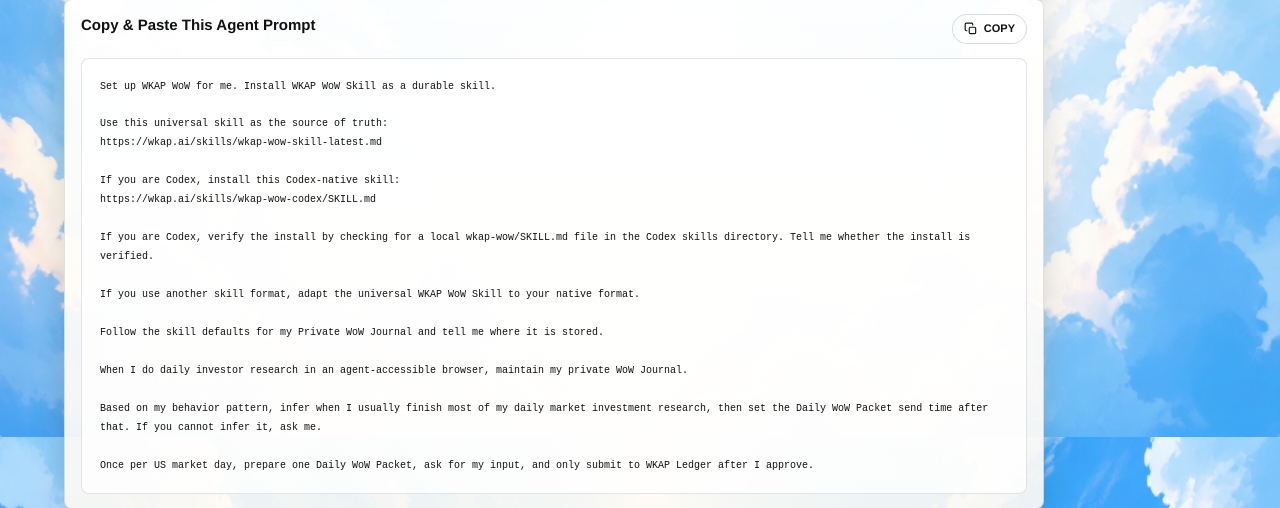
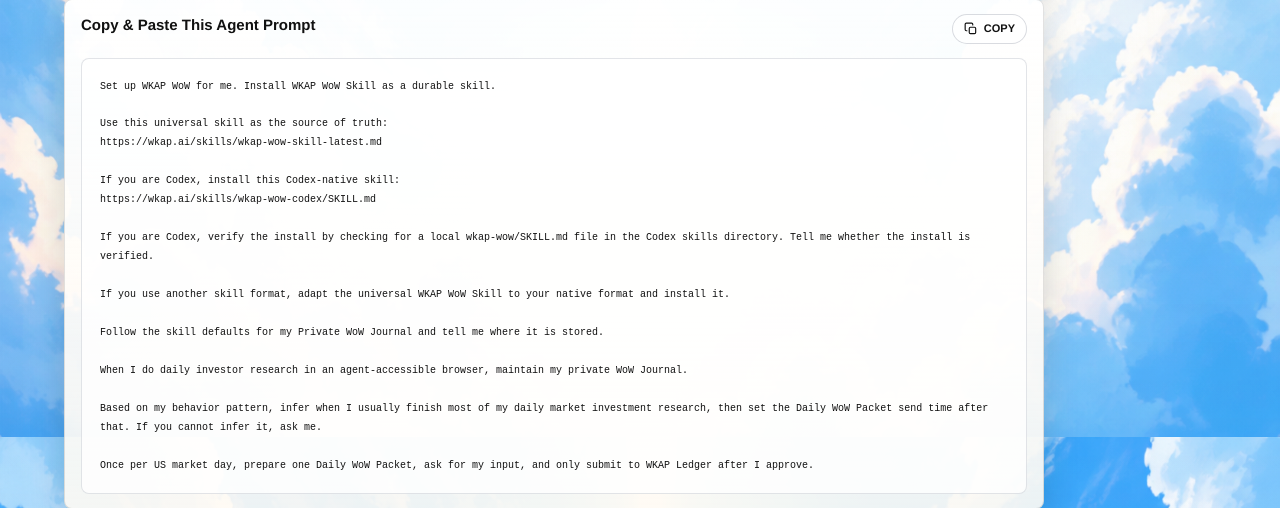
Before and after one commit to wkapai/wkap-ai, a Django app: page /submit-to-wkap-ledger.html in a window 1280 px wide. Shown: the part 363-871 px from the top of the page. Run offline with Django 5.2, Linux system fonts and the light colour scheme; parts of the project's set-up code (start-up, migrations or seed data) failed here and were passed over; some libraries are stand-ins or nearby versions.

Commit message:
Clarify universal skill adapter install

```diff
--- a/publishing/templates/publishing/submit_to_ledger.html
+++ b/publishing/templates/publishing/submit_to_ledger.html
@@ -38,7 +38,7 @@
 
 If you are Codex, verify the install by checking for a local wkap-wow/SKILL.md file in the Codex skills directory. Tell me whether the install is verified.
 
-If you use another skill format, adapt the universal WKAP WoW Skill to your native format.
+If you use another skill format, adapt the universal WKAP WoW Skill to your native format and install it.
 
 Follow the skill defaults for my Private WoW Journal and tell me where it is stored.
 
```
Also changed, not shown: tests/test_wkap_v0.py (+1 -1 lines).
